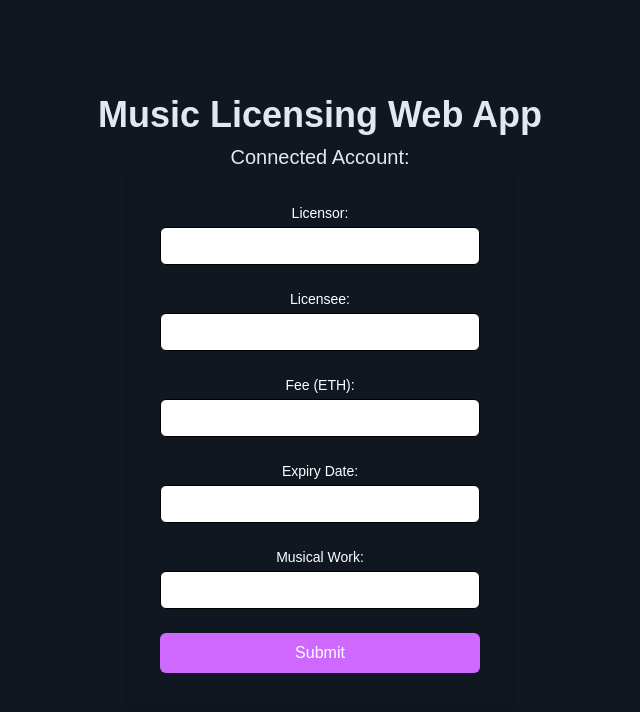
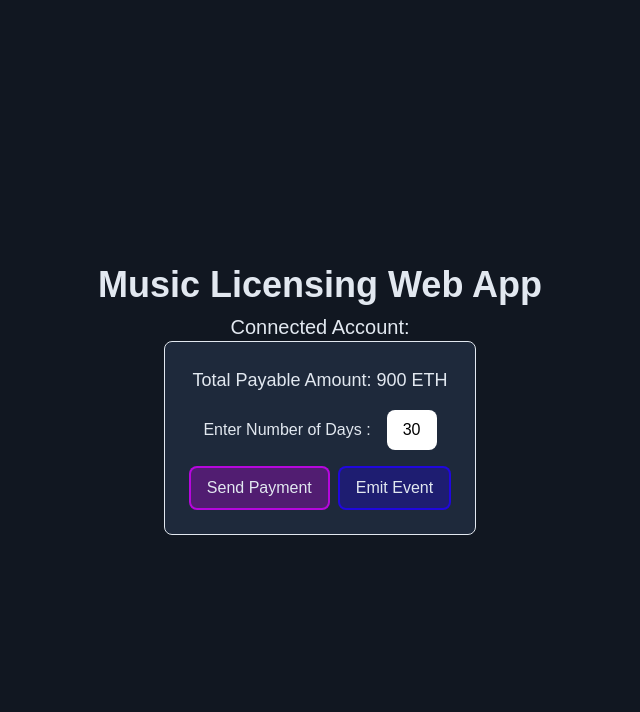
Before and after one commit to NeoZ666/Musichain, a React (Create React App) app in the folder webapp/: page /contract in a window 1280 px wide. Shown: the top 712 px of the page, without its empty margins (320-960 px from the left). Built offline with nearby package versions, Linux system fonts and the light colour scheme.

Commit message:
(PreNeo4j Appform)

```diff
--- a/webapp/src/components/solidity/AppForm.js
+++ b/webapp/src/components/solidity/AppForm.js
@@ -1,96 +1,136 @@
-import React, { useState } from "react";
-import toast from 'react-hot-toast'
+import React, { useState, useEffect } from "react";
+import Web3 from "web3";
+// import Lock from "../../../../hardhat_musichain/src/artifacts/contracts/Locksol/Lock.json";
+import Lock from "./Lock.json";
 
-const AppForm = ({ onSubmit }) => {
-  const [formData, setFormData] = useState({
-    licensor: "",
-    licensee: "",
-    fee: "",
-    expiryDate: "",
-    musicalWork: "",
-  });
+const LockAddress = "0x5FbDB2315678afecb367f032d93F642f64180aa3";
 
-  const handleChange = (e) => {
-    const { name, value } = e.target;
-    setFormData((prevData) => ({ ...prevData, [name]: value }));
+function AppForm() {
+  const [amount, setAmount] = useState(30);
+  const [licensor, setLicensor] = useState("");
+  const [account, setAccount] = useState("");
+  const [days, setDays] = useState(30);
+
+  const requestAccount = async () => {
+    if (typeof window !== "undefined" && typeof window.ethereum !== 'undefined') {
+      try {
+        const accounts = await window.ethereum.request({ method: 'eth_requestAccounts' });
+        setAccount(accounts[0]);
+        console.log(accounts[0]);
+      } catch (err) {
+        console.error(err);
+      }
+    }
   };
 
-  const handleSubmit = (e) => {
-    e.preventDefault();
-    onSubmit(formData);
+  async function sendPayment() {
+    if (!amount) return;
 
-    toast.success('Transaction successful');
-  };
+    if (window.ethereum) {
+      await requestAccount();
+
+      const web3 = new Web3(window.ethereum);
+      const accounts = await web3.eth.getAccounts();
+      const contract = new web3.eth.Contract(Lock.abi, LockAddress);
+
+      try {
+        await contract.methods.receivePayment().send({
+          value: web3.utils.toWei(amount, "ether"),
+          from: accounts[0],
+        });
+        setAmount("");
+        console.log("Payment Sent Successfully");
+      } catch (error) {
+        console.error("Error sending payment:", error);
+      }
+    }
+  }
+
+  async function updateLicensor() {
+    if (!licensor) return;
+
+    if (window.ethereum) {
+      await requestAccount();
+
+      const web3 = new Web3(window.ethereum);
+      const accounts = await web3.eth.getAccounts();
+      const contract = new web3.eth.Contract(Lock.abi, LockAddress);
+
+      try {
+        const transaction = await contract.methods
+          .updateLicensor(licensor)
+          .send({ from: accounts[0] });
+
+        setLicensor("");
+        console.log("Transaction Hash:", transaction.transactionHash);
+      } catch (error) {
+        console.error("Error updating licensor:", error);
+      }
+    }
+  }
+
+  async function emitEvent() {
+    if (window.ethereum) {
+        await requestAccount();
+
+        const web3 = new Web3(window.ethereum);
+        const accounts = await web3.eth.getAccounts();
+        const contract = new web3.eth.Contract(Lock.abi, LockAddress);
+
+        try {
+            await contract.methods.emitMusicDetails(days, amount, "My Song").send({ from: accounts[0] });
+            console.log("Event emitted successfully");
+        } catch (error) {
+            console.error("Error emitting event:", error);
+        }
+    }
+  }
+  useEffect(() => {
+    requestAccount();
+  }, []);
+
+  useEffect(() => {
+    setAmount(30 * days);
+  }, [days]);
 
   return (
-    <div className="flex items-center justify-center bg-gray-900">
-      <div className="bg-opacity-25 bg-blur w-96 p-8 rounded-md shadow-md">
-        <form onSubmit={handleSubmit}>
-          <label className="block text-sm font-medium text-white">
-            Licensor:
-            <input
-              className="text-black mt-1 p-2 w-full border rounded-md"
-              type="text"
-              name="licensor"
-              value={formData.licensor}
-              onChange={handleChange}
-            />
-          </label>
-          <br />
-          <label className="block text-sm font-medium text-white">
-            Licensee:
-            <input
-              className="text-black mt-1 p-2 w-full border rounded-md"
-              type="text"
-              name="licensee"
-              value={formData.licensee}
-              onChange={handleChange}
-            />
-          </label>
-          <br />
-          <label className="block text-sm font-medium text-white">
-            Fee (ETH):
-            <input
-              className="text-black mt-1 p-2 w-full border rounded-md"
-              type="text"
-              name="fee"
-              value={formData.fee}
-              onChange={handleChange}
-            />
-          </label>
-          <br />
-          <label className="block text-sm font-medium text-white">
-            Expiry Date:
-            <input
-              className="text-black mt-1 p-2 w-full border rounded-md"
-              type="text"
-              name="expiryDate"
-              value={formData.expiryDate}
-              onChange={handleChange}
-            />
-          </label>
-          <br />
-          <label className="block text-sm font-medium text-white">
-            Musical Work:
-            <input
-              className="text-black mt-1 p-2 w-full border rounded-md"
-              type="text"
-              name="musicalWork"
-              value={formData.musicalWork}
-              onChange={handleChange}
-            />
-          </label>
-          <br />
-          <button
-            type="submit"
-            className="w-full bg-blue-500 text-white p-2 rounded-md hover:bg-blue-600 bg-lavender"
-          >
-            Submit
+    <div className="App break-inside-avoid rounded-lg border border-gray-300 bg-slate-800 bg-clip-padding p-6 pb-4 backdrop-blur-lg backdrop-filter h-fit">
+      <div className="App-header ">
+
+
+      <div className="text-lg mb-4">
+        Total Payable Amount: {amount} ETH
+      </div>
+      <div className="custom-input my-4">
+        Enter Number of Days :
+        <input
+          className="p-2 rounded-lg text-center text-black ml-4 w-[50px]"
+          type="text"
+          value={days}
+          onChange={(e) => setDays(e.target.value)}
+          placeholder="Enter Number of Days"
+        /></div>
+        <input
+          className="hidden"
+          onChange={(e) => setLicensor(e.target.value)}
+          value={licensor}
+          placeholder="Enter new licensor address"
+        />
+      </div>
+
+      <div className="custom-buttons my-2">
+          <button className="py-2 px-4 rounded-lg mr-2" onClick={sendPayment} style={{ backgroundColor: "rgba(215, 1, 255, 0.28)", border: "2px solid rgba(215, 1, 255, 0.76)" }}>
+            Send Payment
           </button>
-        </form>
-      </div>
+          <button className="hidden" onClick={updateLicensor} style={{ backgroundColor: "red" }}>
+            Update Licensor
+          </button>
+          <button className="py-2 px-4 rounded-lg" onClick={emitEvent} style={{ backgroundColor: "rgba(34, 1, 255, 0.28)", border: "2px solid rgba(34, 1, 255, 0.76)" }}>
+            Emit Event
+          </button>
+        </div>
     </div>
   );
-};
+}
 
 export default AppForm;
```
